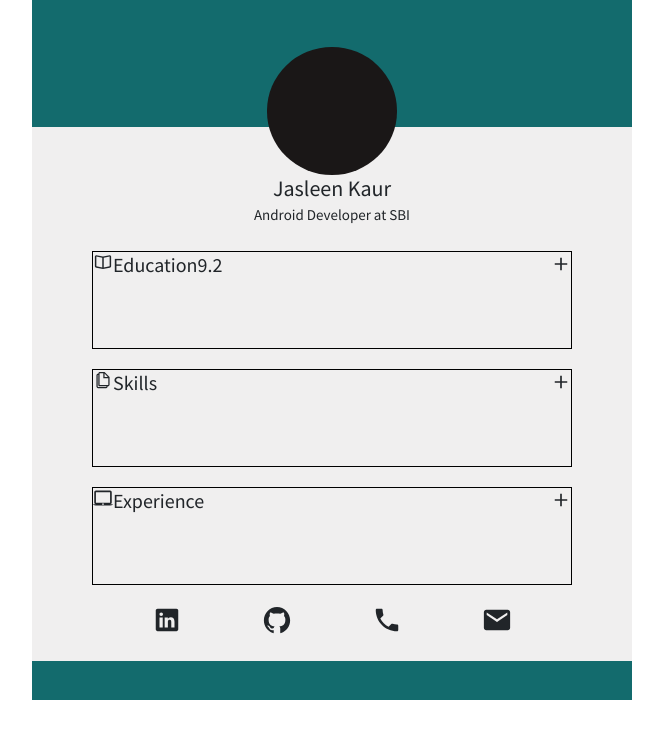
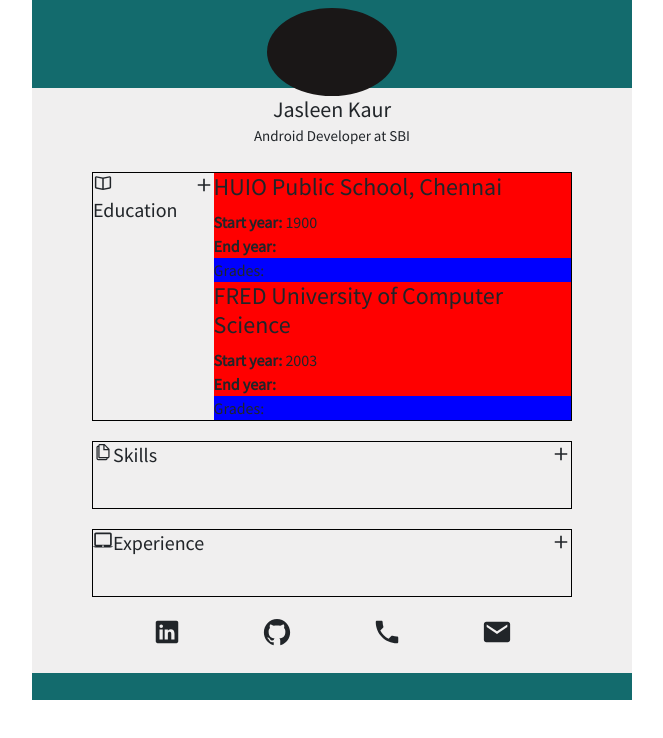
Before and after one commit to eraaxit/Tesume, a React (Create React App) app: page /templates in a window 1280 px wide. Shown: the top 738 px of the page, without its empty margins (352-1015 px from the left). Built offline with nearby package versions, Linux system fonts and the light colour scheme.

Commit message:
enhancement/sample_template

```diff
--- a/src/Components/Templates/T1/T1.css
+++ b/src/Components/Templates/T1/T1.css
@@ -47,7 +47,7 @@
     font-size: 30px;
 }
 .education{
-    height:100px;
+    height:auto;
     width:80%;
     border:1px solid black;
     margin-top: 20px;
--- a/src/Components/Templates/T1/T1.jsx
+++ b/src/Components/Templates/T1/T1.jsx
@@ -1,5 +1,6 @@
 import "./T1.css";
 import { demoProfileData } from "../../../Helpers";
+import EachEdu from "./components/EachEdu";
 
 const T1 = () => {
     return (
@@ -14,9 +15,14 @@ const T1 = () => {
                 <p>{demoProfileData.currentProfession}</p>
             </div>
             <div className="education">
-                <h5><ion-icon name="book"></ion-icon>Education{demoProfileData.education[0].grades}</h5>
+                <h5><ion-icon name="book"></ion-icon>Education</h5>
                 <div className="add-more">
                 <ion-icon name="add"></ion-icon>
+                </div>
+                <div className="T1_edu_wrapper">
+                    {
+                        demoProfileData.education.map( each => <EachEdu {...{institution_name: each.institution_name, enroll_year: each.enroll_year}} />)
+                    }
                 </div>
             </div>
             <div className="skills">
--- /dev/null
+++ b/src/Components/Templates/T1/components/EachEdu.jsx
@@ -0,0 +1,16 @@
+import styles from "./t1styles.module.css";
+
+const EachEdu = ({ institution_name, enroll_year, passout_year, grades }) => {
+    return (
+        <div className={styles.eachEdu}>
+            <h4>{institution_name}</h4>
+            <div>
+                <div><b>Start year: </b>{enroll_year}</div>
+                <div><b>End year: </b>{passout_year}</div>
+            </div>
+            <div className={styles.grades}>Grades: {grades}</div>
+        </div>
+    )
+}
+
+export default EachEdu
--- /dev/null
+++ b/src/Components/Templates/T1/components/t1styles.module.css
@@ -0,0 +1,7 @@
+.eachEdu {
+    background: red;
+}
+
+.grades {
+    background: blue;
+}
```
Also changed, not shown: src/Components/Templates/T1/components/EachExperience.jsx (added), src/Components/Templates/T1/components/EachSkill.jsx (added), 1 other file (tests, documents, lock files or other folders).
